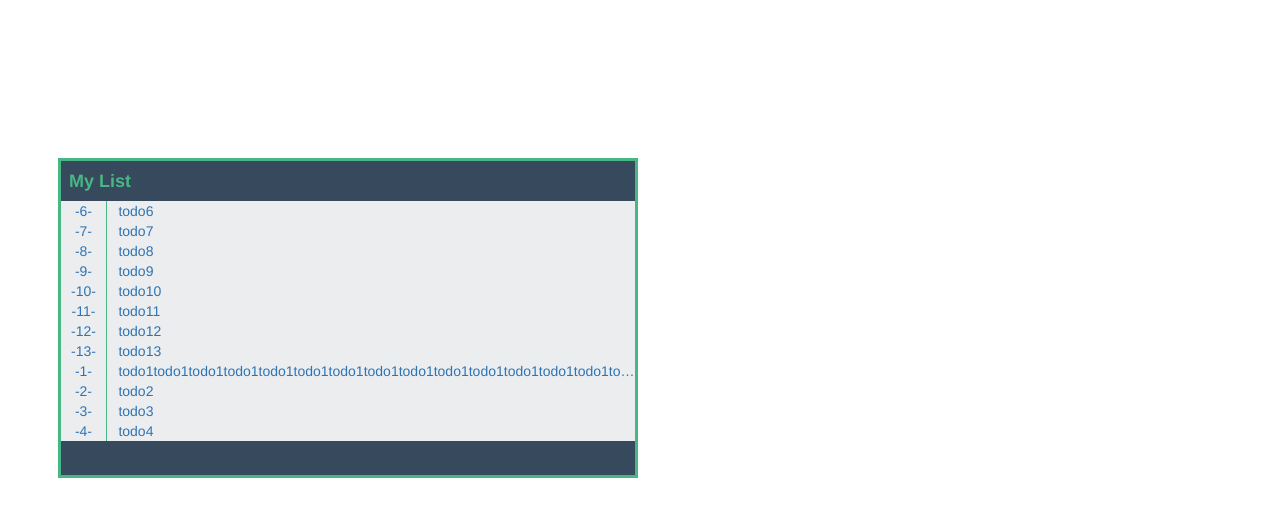
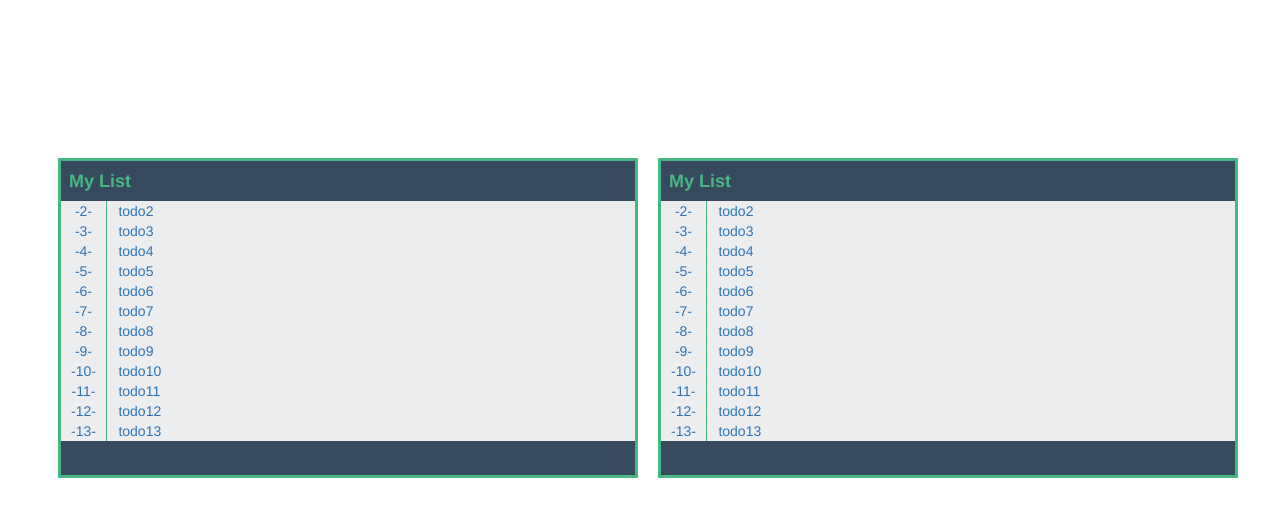
Before and after one commit to hz-ljq/vue-list-marquee, a Vue app: page / in a window 1280 px wide. Shown: the top 516 px of the page. Built offline with nearby package versions, Linux system fonts and the light colour scheme.

Commit message:
fix bug：有多个vue-list-marquee组件的情况，行为混乱；

```diff
--- a/package.json
+++ b/package.json
@@ -1,6 +1,6 @@
 {
   "name": "vue-list-marquee",
-  "version": "1.0.30",
+  "version": "1.0.31",
   "description": "A Vue.js project, (基于vue2的列表滚动插件)",
   "author": "lijunqi <lijq@zjitd.com>",
   "private": false,
--- a/src/components/Demo.scss
+++ b/src/components/Demo.scss
@@ -8,9 +8,8 @@
     box-sizing: border-box;
   }
 
-  .my-list {
+  .my-list-1, .my-list-2 {
     position: absolute;
-    left: 50px;
     top: 150px;
     width: 580px;
     height: 320px;
@@ -26,7 +25,7 @@
       font-weight: 900;
     }
 
-    .my-marquee {
+    .my-marquee{
       position: absolute;
       left: 0;
       top: 40px;
@@ -36,7 +35,6 @@
       overflow: hidden;
       // border: 1px solid green;
       background-color: rgba(255,255,255,0.9);
-    }
 
       .item {
         position: relative;
@@ -75,3 +73,11 @@
       }
     }
   }
+
+  .my-list-1{
+    left: 50px;
+  }
+  .my-list-2{
+    left: 650px;
+  }
+}
--- a/src/components/Demo.vue
+++ b/src/components/Demo.vue
@@ -1,7 +1,21 @@
 <template>
 <div id="demo">
 
-  <div class='my-list'>
+  <div class='my-list-1'>
+    <div class='my-list-title'>My List</div>
+
+    <vue-list-marquee class='my-marquee' :listData='myListData' :option='marqueeOption'>
+      <template slot-scope="{ item, index }">
+        <div class="item">
+          <div class='col1'>-{{index+1}}-</div>
+          <div class='col2' :title="item.content">{{item.content}}</div>
+        </div>
+      </template>
+    </vue-list-marquee>
+
+  </div>
+
+  <div class='my-list-2'>
     <div class='my-list-title'>My List</div>
 
     <vue-list-marquee class='my-marquee' :listData='myListData' :option='marqueeOption'>
@@ -79,7 +93,7 @@ export default {
 
       marqueeOption: {
         moveTime: 1000,
-        needRestTime: false,
+        needRestTime: true,
         restTime: 2000,
         needHover: true
       }
--- a/src/components/VueListMarquee/VueListMarquee.scss
+++ b/src/components/VueListMarquee/VueListMarquee.scss
@@ -1,5 +1,5 @@
-#vue-list-marquee-list {
-  .list-items {
+.vue-list-marquee-list {
+  .list-items, .list-items-copy {
     position: relative;
     left: 0;
     top: 0;
--- a/src/components/VueListMarquee/VueListMarquee.vue
+++ b/src/components/VueListMarquee/VueListMarquee.vue
@@ -1,8 +1,8 @@
 <template>
-<div id="vue-list-marquee-list">
+<div class="vue-list-marquee-list">
 
   <!-- 列表dom -->
-  <div class="list-items" id='list-items'>
+  <div class="list-items">
 
     <template v-if="option.needHover">
       <div v-for='(item, index) in listData' :key='index' @mouseenter="switchLoop('stop')" @mouseleave="switchLoop('start')">
@@ -19,7 +19,7 @@
   </div>
 
   <!-- 列表副本dom，用于首尾相连 -->
-  <div class="list-items" id='list-items-copy' v-show="listCopyExistFlag">
+  <div class="list-items-copy" v-show="listCopyExistFlag">
 
     <template v-if="option.needHover">
       <div v-for='(item, index) in listData' :key='index' @mouseenter="switchLoop('stop')" @mouseleave="switchLoop('start')">
@@ -85,9 +85,12 @@ export default {
     hasRestMode(indi) {
       if (!this.listData.length) return;
 
-      let listDom = document.getElementById('list-items');
-      let listCopyDom = document.getElementById('list-items-copy');
-      let listBoxDom = document.getElementById('vue-list-marquee-list');
+      // let listDom = document.getElementById('list-items');
+      // let listCopyDom = document.getElementById('list-items-copy');
+      // let listBoxDom = document.getElementById('vue-list-marquee-list');
+      let listDom = this.$el.getElementsByClassName('list-items')[0];
+      let listCopyDom = this.$el.getElementsByClassName('list-items-copy')[0];
+      let listBoxDom = this.$el;
 
       let boxHeight = listBoxDom.offsetHeight; // list容器的高度；
       let offsetHeightTotal = listDom.offsetHeight; // 获取所有条目的总高度；
@@ -138,9 +141,12 @@ export default {
     hasNoRestMode(indi) {
       if (!this.listData.length) return;
 
-      let listDom = document.getElementById('list-items');
-      let listCopyDom = document.getElementById('list-items-copy');
-      let listBoxDom = document.getElementById('vue-list-marquee-list');
+      // let listDom = document.getElementById('list-items');
+      // let listCopyDom = document.getElementById('list-items-copy');
+      // let listBoxDom = document.getElementById('vue-list-marquee-list');
+      let listDom = this.$el.getElementsByClassName('list-items')[0];
+      let listCopyDom = this.$el.getElementsByClassName('list-items-copy')[0];
+      let listBoxDom = this.$el;
 
       let boxHeight = listBoxDom.offsetHeight; // list容器的高度；
       let offsetHeightTotal = listDom.offsetHeight; // 获取所有条目的总高度；
@@ -211,7 +217,6 @@ export default {
     }
   },
   watch: {
-
     // 生命周期顺序为：beforeCreate -> props -> watch -> computed -> created，
     // 因此，对option属性的验证和赋初值放在watch里进行
     option: {
@@ -227,8 +232,10 @@ export default {
         clearInterval(this.loopTimer);
         this.gap1 = 0;
         this.gap2 = 0;
-        let listDom = document.getElementById('list-items');
-        let listCopyDom = document.getElementById('list-items-copy');
+        // let listDom = document.getElementById('list-items');
+        // let listCopyDom = document.getElementById('list-items-copy');
+        let listDom = this.$el.getElementsByClassName('list-items')[0];
+        let listCopyDom = this.$el.getElementsByClassName('list-items-copy')[0];
         listDom.style.transform = `translateY(${this.gap1}px)`;
         listCopyDom.style.transform = `translateY(${this.gap2}px)`;
         this.switchLoop('start');
```
Lines whose indentation alone changed are shown as unchanged.
